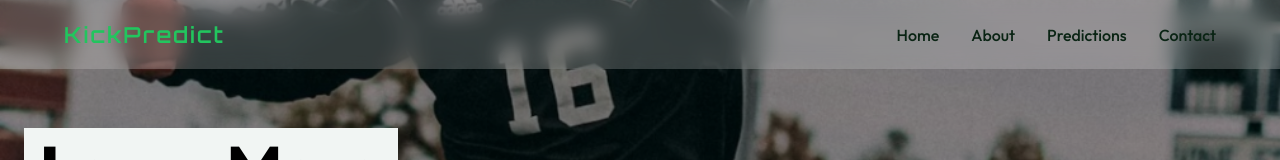
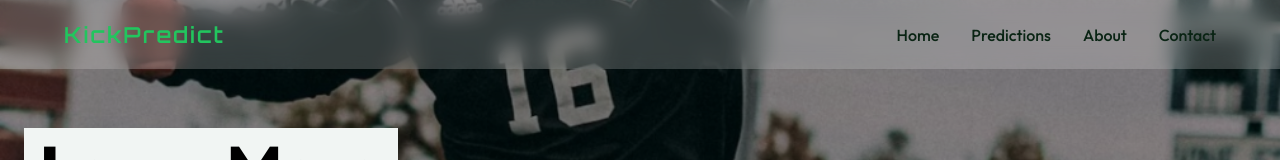
Before and after one commit to Hisaw304/kickpredict, a React (Vite) app: page /about in a window 1280 px wide. Shown: the top 160 px of the page. Built offline with nearby package versions, Linux system fonts and the light colour scheme; no server answers.

Commit message:
links updated

```diff
--- a/src/components/AboutSeo.jsx
+++ b/src/components/AboutSeo.jsx
@@ -40,10 +40,10 @@ export default function AboutSEO() {
             daily football analysis.
           </p>
           <div className="kp-pseo-buttons">
-            <a href="#predictions" className="kp-pseo-btn">
+            <a href="#about" className="kp-pseo-btn">
               Learn About Our Process
             </a>
-            <a href="#history" className="kp-pseo-btn kp-pseo-btn-secondary">
+            <a href="/contact" className="kp-pseo-btn kp-pseo-btn-secondary">
               Get In Touch
             </a>
           </div>
--- a/src/components/Footer.jsx
+++ b/src/components/Footer.jsx
@@ -35,8 +35,8 @@ export default function Footer() {
         <div className="kp-footer-links">
           <h4>Quick Links</h4>
           <a href="/">Home</a>
+          <a href="/predictions">Predictions</a>
           <a href="/about">About</a>
-          <a href="/predictions">Predictions</a>
           <a href="/contact">Contact</a>
         </div>
 
--- a/src/components/Navbar.jsx
+++ b/src/components/Navbar.jsx
@@ -34,10 +34,10 @@ export default function Navbar() {
               <a href="/">Home</a>
             </li>
             <li>
-              <a href="/about">About</a>
+              <a href="/predictions">Predictions</a>
             </li>
             <li>
-              <a href="/predictions">Predictions</a>
+              <a href="/about">About</a>
             </li>
             <li>
               <a href="/contact">Contact</a>
@@ -66,13 +66,13 @@ export default function Navbar() {
             </a>
           </li>
           <li>
-            <a onClick={toggleMenu} href="/about">
-              About
+            <a onClick={toggleMenu} href="/predictions">
+              Predictions
             </a>
           </li>
           <li>
-            <a onClick={toggleMenu} href="/predictions">
-              Predictions
+            <a onClick={toggleMenu} href="/about">
+              About
             </a>
           </li>
           <li>
--- a/src/pages/About.jsx
+++ b/src/pages/About.jsx
@@ -16,7 +16,7 @@ const About = () => {
         line3="Kick Predict"
       />
       <AboutSEO />
-      <section className="kp-about">
+      <section id="about" className="kp-about">
         <div className="kp-about-container">
           {/* LEFT CONTENT */}
           <div className="kp-about-text">
```
